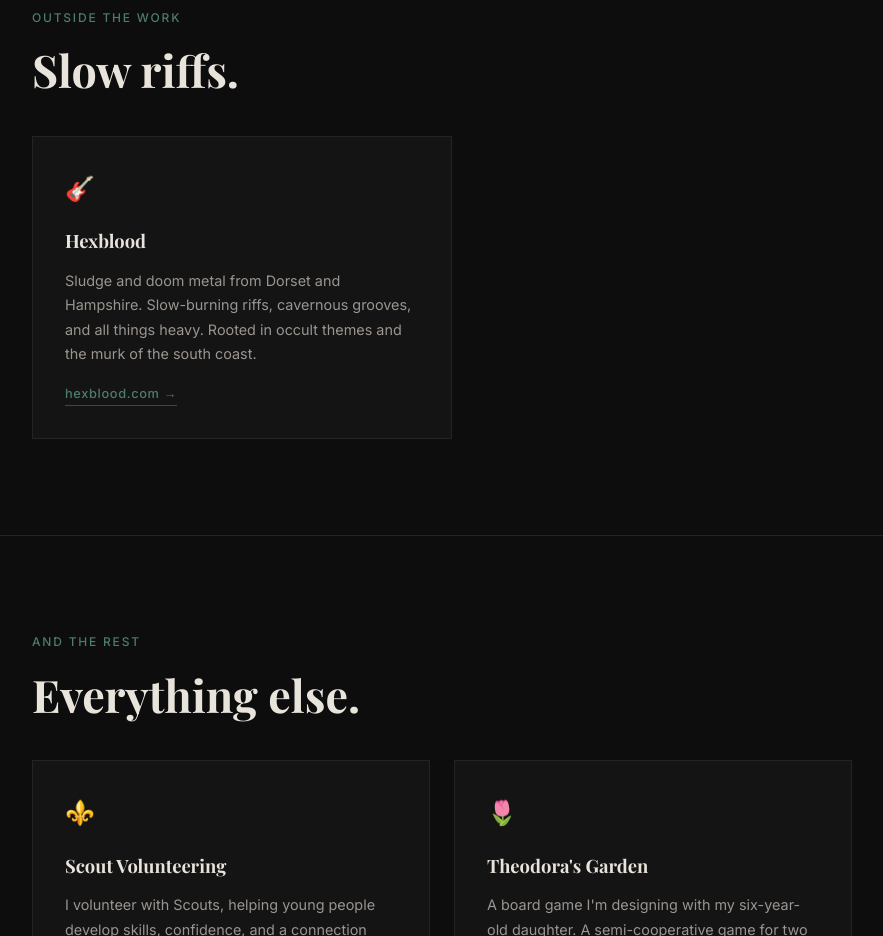
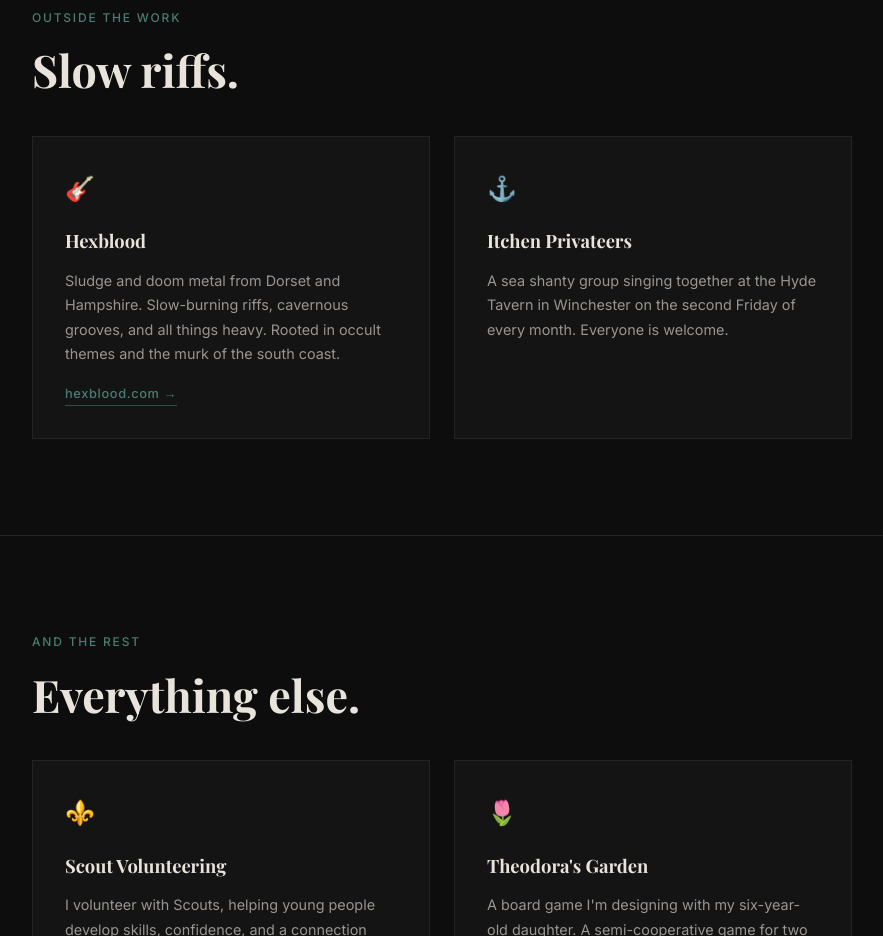
Before and after one commit to Loubeurghghh/lourobinson, a website: page index.html in a window 1280 px wide. Shown: the part 4040-4976 px from the top of the page, without its empty margins (198-1081 px from the left). Drawn offline with nearby package versions, Linux system fonts and the light colour scheme.

Commit message:
Added Itchen Privateers section

```diff
--- a/index.html
+++ b/index.html
@@ -682,7 +682,7 @@
   <section id="music">
     <p class="section-eyebrow">Outside the work</p>
     <h2 class="section-title">Slow riffs.</h2>
-    <div class="human-grid" style="max-width: 420px;">
+    <div class="human-grid">
 
       <div class="human-card">
         <div class="human-icon">🎸</div>
@@ -691,6 +691,14 @@
           Sludge and doom metal from Dorset and Hampshire. Slow-burning riffs, cavernous grooves, and all things heavy. Rooted in occult themes and the murk of the south coast.
         </p>
         <a href="https://hexblood.com" target="_blank" rel="noopener" class="human-link">hexblood.com &rarr;</a>
+      </div>
+
+      <div class="human-card">
+        <div class="human-icon">⚓</div>
+        <div class="human-title">Itchen Privateers</div>
+        <p class="human-desc">
+          A sea shanty group singing together at the Hyde Tavern in Winchester on the second Friday of every month. Everyone is welcome.
+        </p>
       </div>
 
     </div>
```
